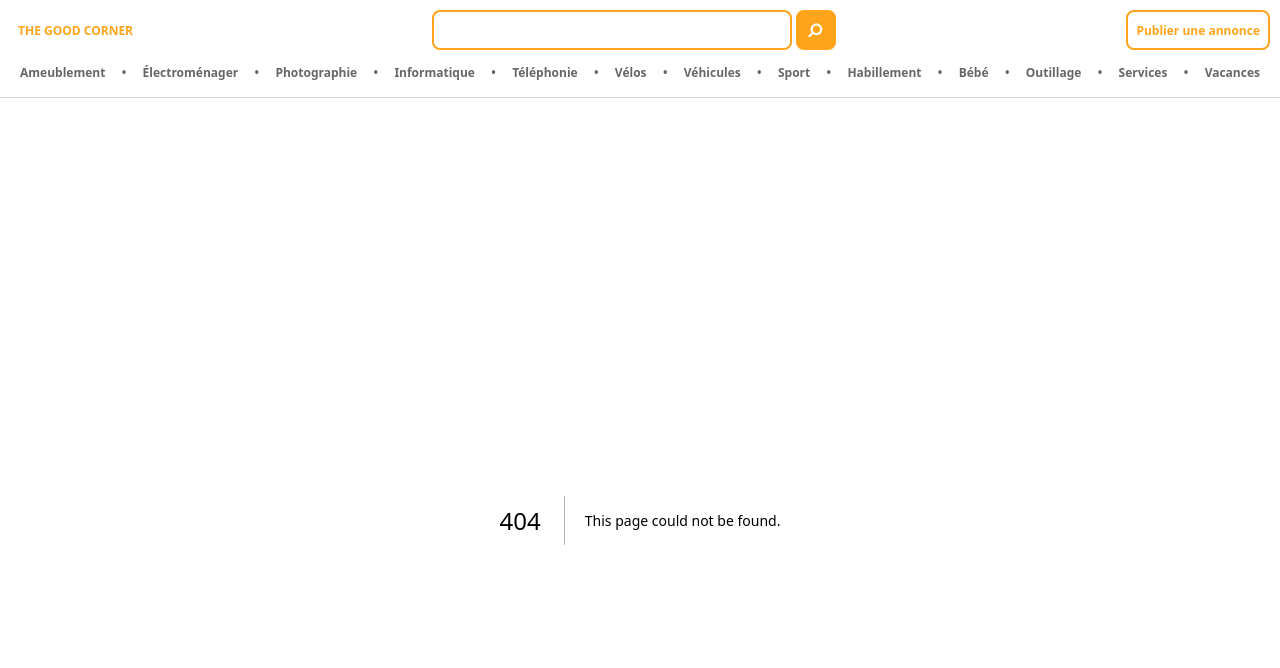
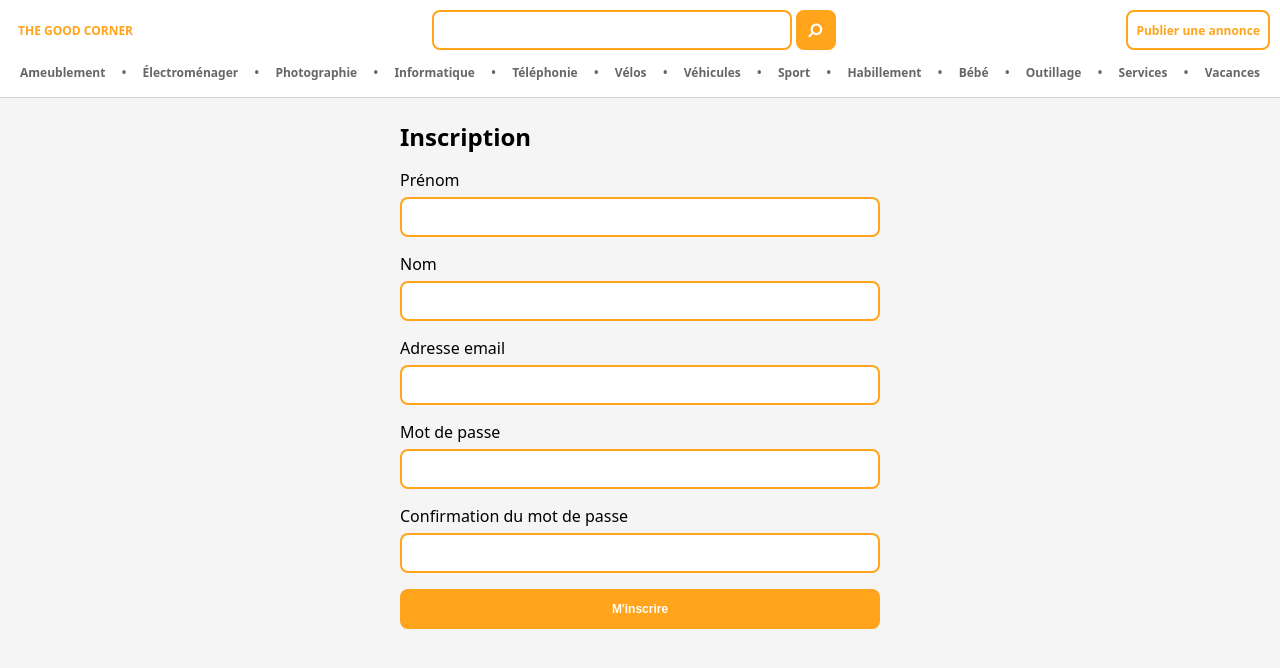
Before and after one commit to arnaudrenaud/the-good-corner, a Next.js app in the folder web-app/: page /sign-up in a window 1280 px wide. Before the commit this address had no page. Shown: the top 668 px of the page. Built offline with nearby package versions, Linux system fonts and the light colour scheme.

Commit message:
Add sign-up and sign-in pages

```diff
--- a/web-app/src/components/Layout/Layout.styled.tsx
+++ b/web-app/src/components/Layout/Layout.styled.tsx
@@ -4,4 +4,6 @@ export const MainContent = styled.main`
   max-width: 832px;
   padding: 0 16px;
   margin: 120px auto 48px;
+  display: flex;
+  justify-content: center;
 `;
--- a/web-app/src/components/PageContainer/PageContainer.tsx
+++ b/web-app/src/components/PageContainer/PageContainer.tsx
@@ -1,6 +1,11 @@
 import styled from "styled-components";
 
 export const PageContainer = styled.div`
+  width: 100%;
   display: grid;
   gap: 12px;
 `;
+
+export const NarrowPageContainer = styled(PageContainer)`
+  max-width: 480px;
+`;
--- /dev/null
+++ b/web-app/src/pages/sign-up.tsx
@@ -0,0 +1,69 @@
+import { PrimaryButton } from "@/components/Button/PrimaryButton";
+import { Form } from "@/components/FormElements/Form/Form";
+import {
+  FormLabelWithField,
+  TextField,
+} from "@/components/FormElements/Input/Input";
+import { MainContentTitle } from "@/components/MainContentTitle/MainContentTitle";
+import { NarrowPageContainer } from "@/components/PageContainer/PageContainer";
+
+export default function SignUpPage() {
+  const signUp = async () => {
+    // call signUpMutation
+  };
+
+  return (
+    <NarrowPageContainer>
+      <MainContentTitle>Inscription</MainContentTitle>
+      <Form
+        onSubmit={(event) => {
+          event.preventDefault();
+          signUp();
+        }}
+      >
+        <FormLabelWithField>
+          Prénom
+          <TextField
+            type="text"
+            name="first-name"
+            autoComplete="first-name"
+            required
+          />
+        </FormLabelWithField>
+        <FormLabelWithField>
+          Nom
+          <TextField
+            type="text"
+            name="family-name"
+            autoComplete="family-name"
+            required
+          />
+        </FormLabelWithField>
+        <FormLabelWithField>
+          Adresse email
+          <TextField type="email" name="email" autoComplete="email" required />
+        </FormLabelWithField>
+        <FormLabelWithField>
+          Mot de passe
+          <TextField
+            type="password"
+            name="new-password"
+            autoComplete="new-password"
+            required
+          />
+        </FormLabelWithField>
+        <FormLabelWithField>
+          Confirmation du mot de passe
+          <TextField
+            type="password"
+            name="new-password"
+            autoComplete="new-password"
+            required
+          />
+        </FormLabelWithField>
+        <PrimaryButton>M'inscrire</PrimaryButton>
+        {/* {error && error.message} */}
+      </Form>
+    </NarrowPageContainer>
+  );
+}
```
Also changed, not shown: web-app/src/pages/sign-in.tsx (added, +42 -0 lines).
